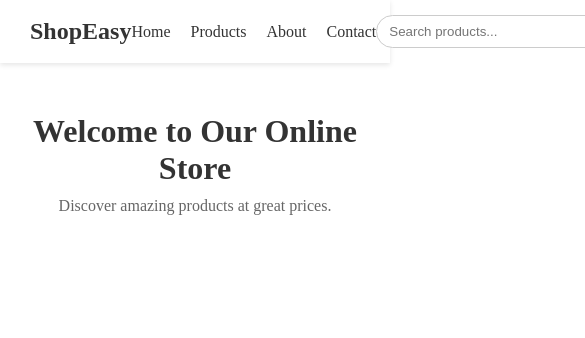
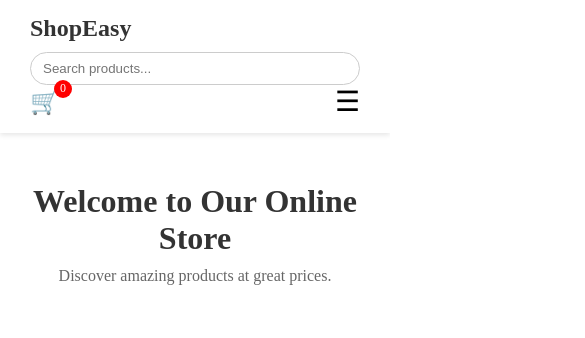
Before and after one commit to Austinhere7/ecommerce-frontend, a website: page index.html in a window 390 px wide. Shown: the top 338 px of the page, 585 px wide, since content can reach past the window. Drawn offline with Linux system fonts and the light colour scheme.

Commit message:
responsive navigation works

```diff
--- a/index.html
+++ b/index.html
@@ -15,8 +15,8 @@
         </div>
 
         <!-- Navigation Menu -->
-        <nav>
-            <ul>
+        <nav class="navbar">
+    <ul class="nav-links">
         <li><a href="#">Home</a></li>
         <li><a href="#">Products</a></li>
         <li><a href="#">About</a></li>
--- a/styles/main.css
+++ b/styles/main.css
@@ -97,3 +97,37 @@
 main p {
     color: #666;
 }
+
+/* Responsive Design */
+@media (max-width: 768px) {
+
+    header {
+        flex-wrap: wrap;
+    }
+
+    .nav-links {
+        display: none;
+        flex-direction: column;
+        width: 100%;
+        margin-top: 15px;
+        gap: 10px;
+        transition: all 0.3s ease;
+    }
+
+    .nav-links.active {
+        display: flex;
+    }
+
+    .hamburger {
+        display: block;
+    }
+
+    .search-bar {
+        width: 100%;
+        margin-top: 10px;
+    }
+
+    .search-bar input {
+        width: 100%;
+    }
+}
```
Lines whose indentation alone changed are shown as unchanged.
